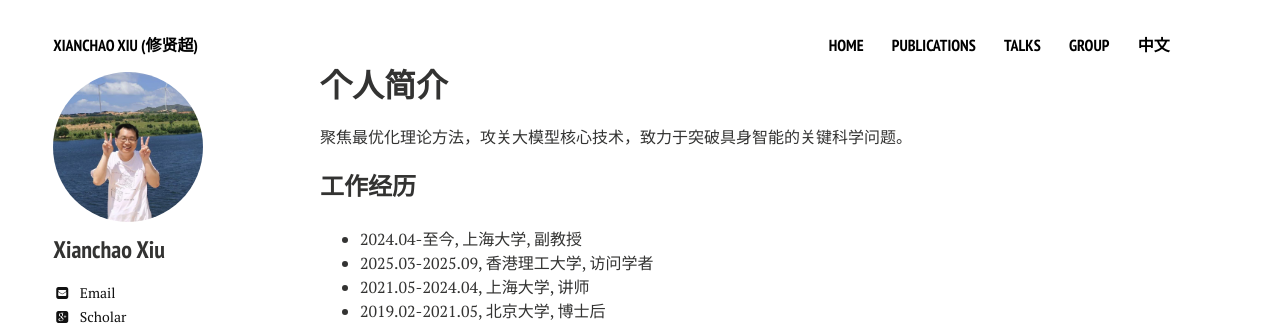
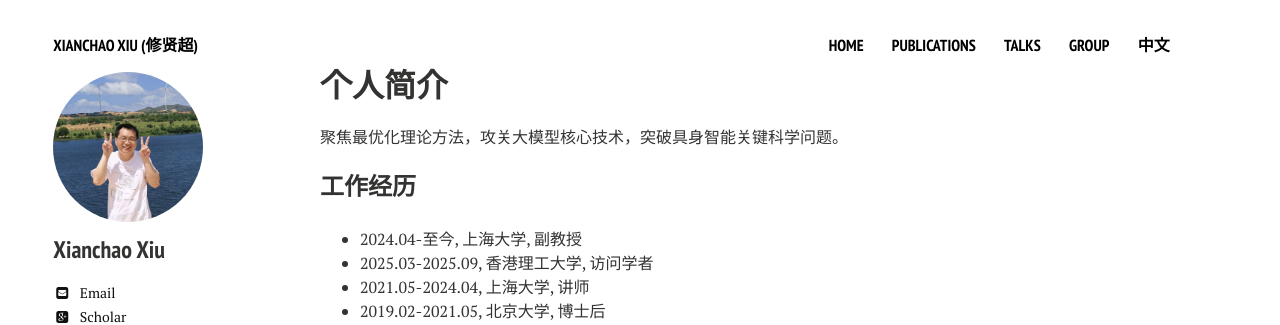
Before and after one commit to xianchaoxiu/xianchaoxiu.github.io, a Jekyll site: the page built from chinese/index.md, in a window 1280 px wide. Shown: the top 325 px of the page. Built offline with Jekyll 4.4.1, drawn with Linux system fonts in a browser that asks for light colours; nearby versions of some CDN libraries.

Commit message:
Update index.md

```diff
--- a/chinese/index.md
+++ b/chinese/index.md
@@ -7,7 +7,7 @@ comments: false
 share: false
 ---
 
-聚焦最优化理论方法，攻关大模型核心技术，致力于突破具身智能的关键科学问题。<br>
+聚焦最优化理论方法，攻关大模型核心技术，突破具身智能关键科学问题。<br>
 
 
 
```
